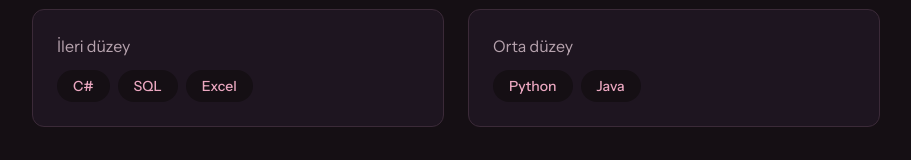
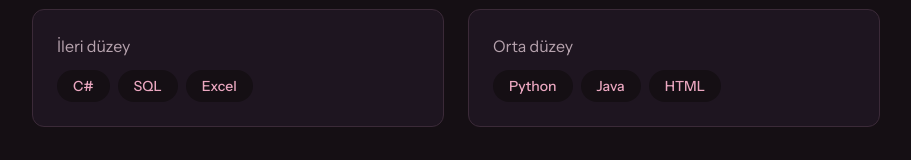
Before and after one commit to hidirbozankubra-cyber/kubrahidirbozan, a Next.js app: page /hakkimda in a window 1280 px wide. Shown: the part 1244-1404 px from the top of the page, without its empty margins (184-1095 px from the left). Built offline with nearby package versions, Linux system fonts and the light colour scheme.

Commit message:
Add files via upload

```diff
--- a/src/data/site.ts
+++ b/src/data/site.ts
@@ -2,7 +2,7 @@
 export const site = {
   name: "Kübra Hıdırbozan",
   role: "Büyük Veri Analistliği Öğrencisi",
-  url: "https://kubrahidirbozan.com",
+  url: "https://kubrahidirbozan-ruby.vercel.app",
   school: "Manisa Celal Bayar Üniversitesi",
   program: "Büyük Veri Analistliği Programı, 2. sınıf",
   description:
@@ -17,7 +17,7 @@
   tags: ["Yazılım", "Veri Analizi", "Veri Görselleştirme", "İstatistik", "Büyük Veri", "Siber Güvenlik"],
   skills: {
     "İleri düzey": ["C#", "SQL", "Excel"],
-    "Orta düzey": ["Python", "Java"],
+    "Orta düzey": ["Python", "Java","HTML"],
   } as Record<string, string[]>,
   certificates: [
     { title: "Siber Vatan Eğitimi", org: "Siber Vatan", text: "Siber güvenlik alanında eğitim programı.", date: "" },
@@ -44,4 +44,5 @@
   email: "hidirbozankubra@gmail.com",
   github: "https://github.com/hidirbozankubra-cyber",
   instagram: "https://www.instagram.com/kubraahd/",
+  linkedin: "https://www.linkedin.com/in/k%C3%BCbra-h%C4%B1d%C4%B1rbozan-b69545390/"
 };
```
